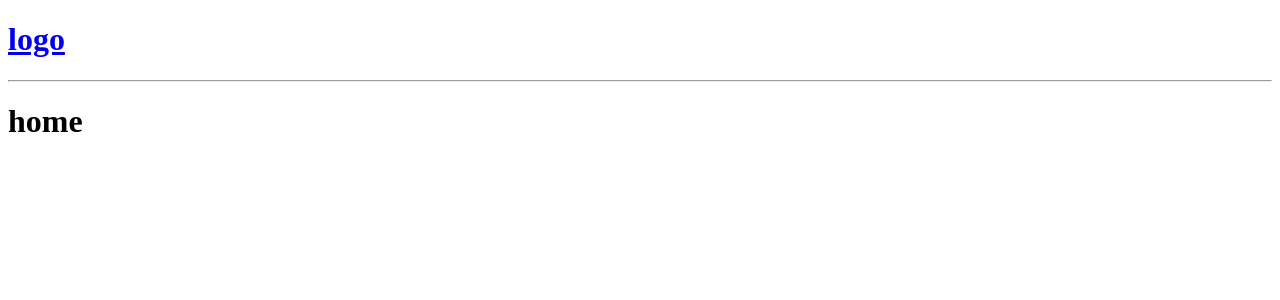
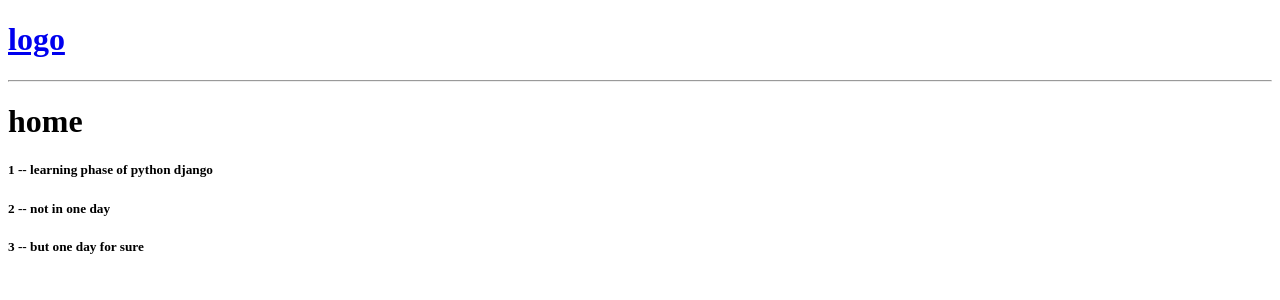
Before and after one commit to saurabhsrivastava2001/learning-with-project-in-django, a Django app: page / in a window 1280 px wide. Shown: the top 300 px of the page. Run offline with Django 5.2, Linux system fonts and the light colour scheme.

Commit message:
commiting my rest projects i made

```diff
--- a/base/views.py
+++ b/base/views.py
@@ -1,12 +1,14 @@
 from django.shortcuts import render
 
 rooms=[
-    {'id':1,'name':'learning phase of python django'}
+    {'id':1,'name':'learning phase of python django'},
+    {'id':2,'name':'not in one day '},
+    {'id':3,'name':'but one day for sure'},
 ]
 
 # Create your views here.
 def home(request):
-    return render(request,'home.html')
+    return render(request,'home.html',{'rooms':rooms})
 
 def room(request):
     return render(request,'room.html')
--- a/templates/home.html
+++ b/templates/home.html
@@ -7,4 +7,17 @@
 
 </h1>
 
+<div>
+    <div>
+        {% for room in rooms %}
+
+        <div>
+            <h5> {{room.id}} -- {{room.name}}</h5>
+        </div>
+
+        {% endfor %}
+    </div>
+
+</div>
+
 {% endblock content %}
```
Also changed, not shown: 1 other file.
